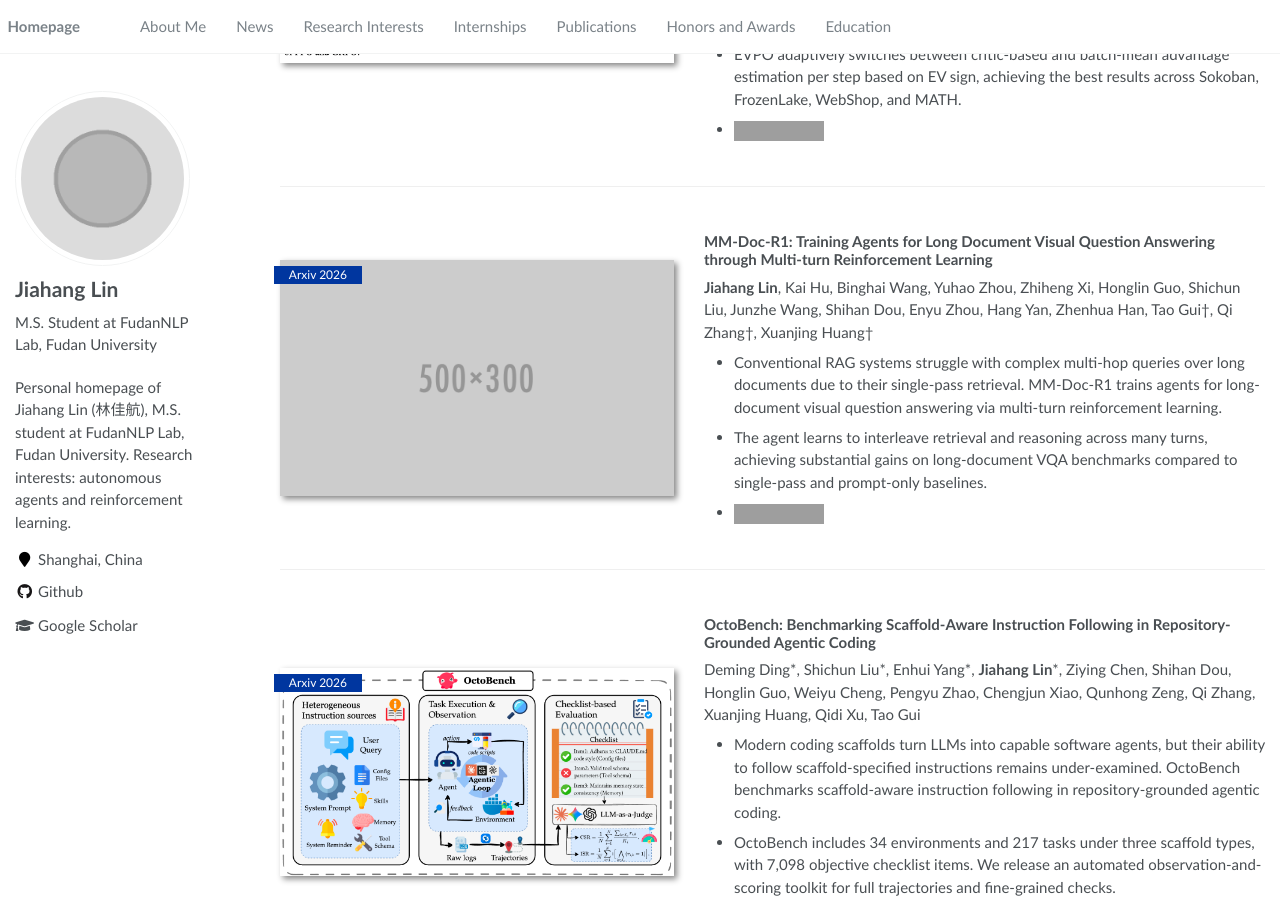
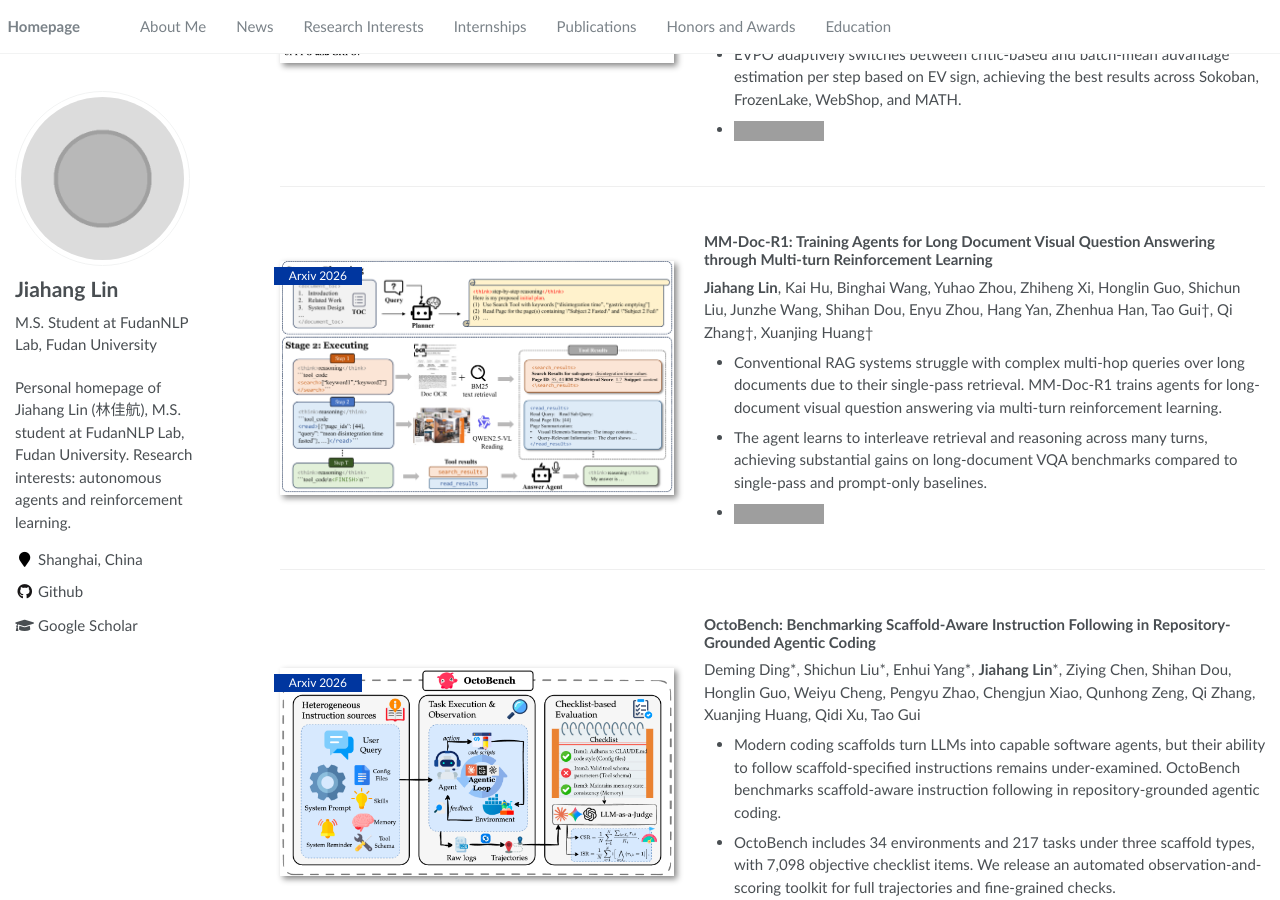
Before and after one commit to Curry09/Curry09.github.io, a Jekyll site: the page built from _pages/about.md, in a window 1280 px wide and 900 px high, scrolled down 1287 px. Built offline with Jekyll 4.4.1, drawn with Linux system fonts in a browser that asks for light colours; grey boxes are pictures that could not be loaded.

Commit message:
publications: add MM-Doc-R1 algorithm figure
Replace the 500x300 placeholder with the two-stage planner/executor
diagram so the entry shows the actual paper figure.

```diff
--- a/_pages/about.md
+++ b/_pages/about.md
@@ -59,7 +59,7 @@
 </div>
 
 
-<div class='paper-box'><div class='paper-box-image'><div><div class="badge">Arxiv 2026</div><img src='../images/500x300.png' alt="sym" width="100%"></div></div>
+<div class='paper-box'><div class='paper-box-image'><div><div class="badge">Arxiv 2026</div><img src='../images/mm-doc-r1.png' alt="sym" width="100%"></div></div>
 <div class='paper-box-text' markdown="1">
 
 ### MM-Doc-R1: Training Agents for Long Document Visual Question Answering through Multi-turn Reinforcement Learning
```
Also changed, not shown: images/mm-doc-r1.png (added).
